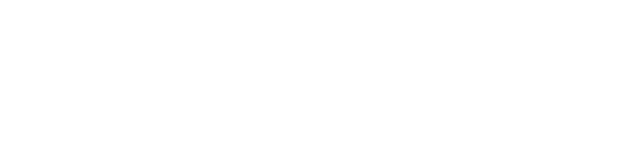
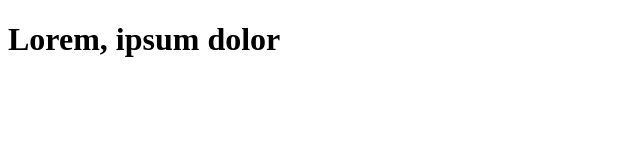
Before and after one commit to fernii88/eliminar-por-favor, a plain HTML site: page prueba.html in a window 1280 px wide. Shown: the whole page, without its empty margins (0-640 px from the left). Drawn offline with Linux system fonts and the light colour scheme.

Commit message:
h1 desde vscode

```diff
--- a/prueba.html
+++ b/prueba.html
@@ -6,6 +6,7 @@
     <title>Document</title>
 </head>
 <body>
+    <h1>Lorem, ipsum dolor</h1>
 
 </body>
 </html>
```
